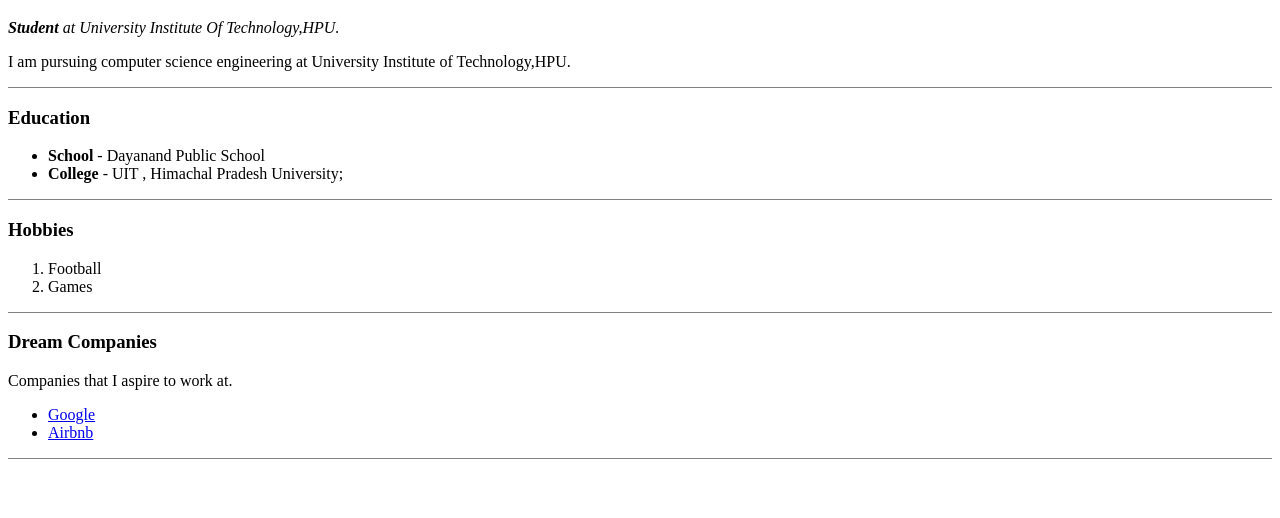
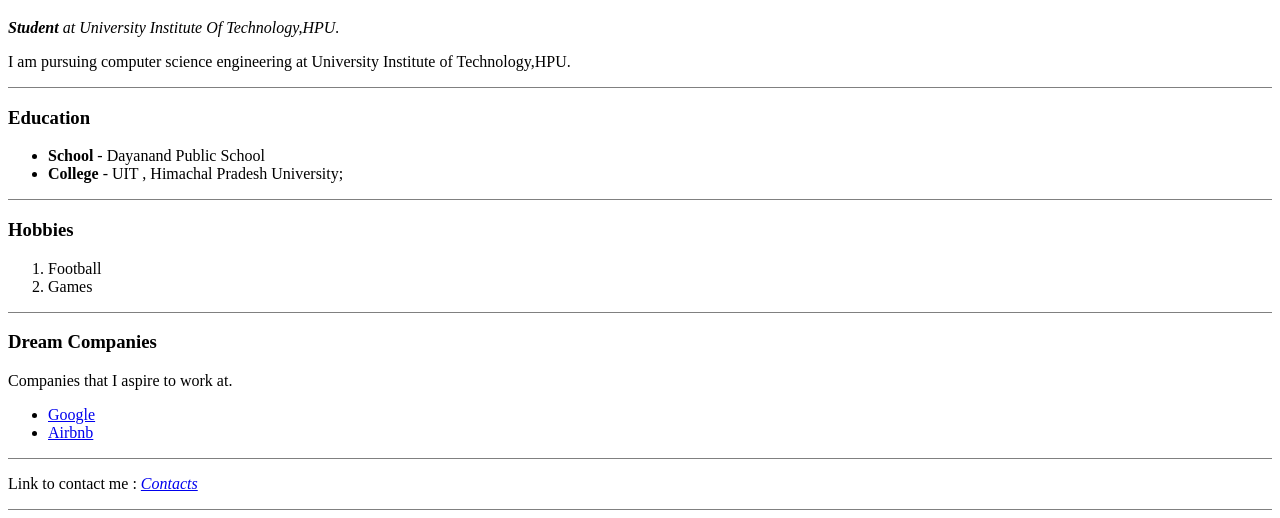
Before and after one commit to u1karshthakur/Web_Development, a plain HTML site: page HTML - Personal Site/index.html in a window 1280 px wide. Shown: the part 524-1042 px from the top of the page. Before the commit the page ends 991 px from the top, so only its background shows below. Drawn offline with Linux system fonts and the light colour scheme.

Commit message:
Added Contact details

```diff
--- a/HTML - Personal Site/index.html
+++ b/HTML - Personal Site/index.html
@@ -46,6 +46,11 @@
   </ul>
 
   <hr size = " 1 " noshade />
+  <p>
+    Link to contact me : <a href = "Contact.html" ><em>Contacts</em></a>
+  </p>
+  <hr size = "1" noshade  />
+
 
 
 
```
Also changed, not shown: HTML - Personal Site/Contact.html (added, +13 -0 lines).
